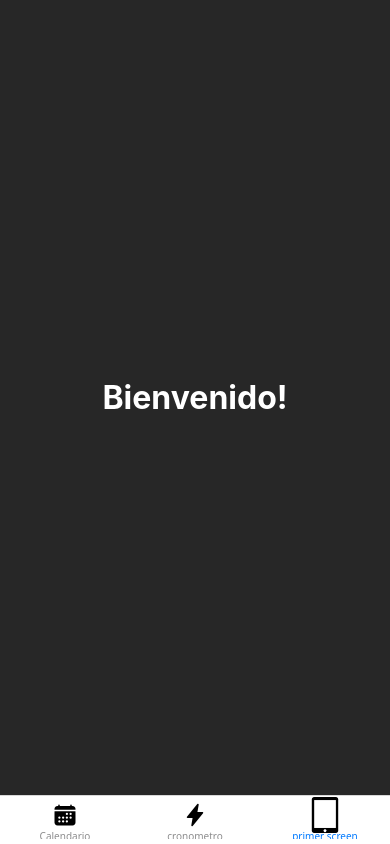
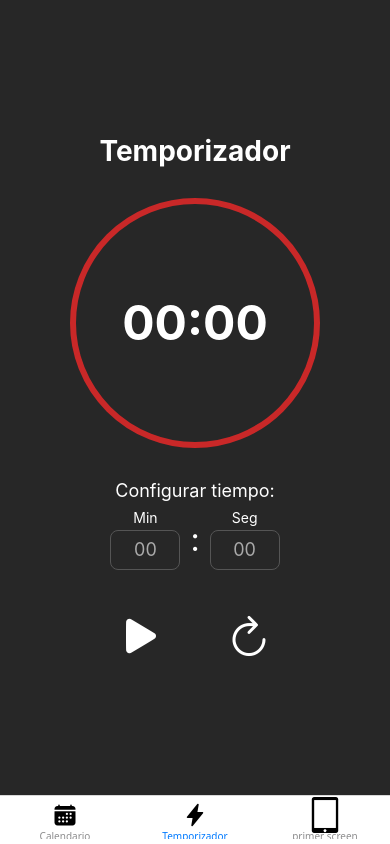
Before and after one commit to FeliL70/TP_Investigaci-n_Lipreti_Ekes_Sass-n_Castera, a React Native app: screen /Temporizador in a window 390 px wide. Built offline with nearby package versions, Linux system fonts and the light colour scheme.

Commit message:
seguimos avanzando (solo sasson y lipre)

```diff
--- a/src/navigation/stackA.js
+++ b/src/navigation/stackA.js
@@ -1,5 +1,5 @@
 import { createNativeStackNavigator } from '@react-navigation/native-stack';
-import cronometro from '../screens/cronometro';
+import temporizador from '../screens/temporizador';
 
 const StackB = createNativeStackNavigator();
 
@@ -7,7 +7,7 @@ export default function StackBNavigator() {
 
   return (
     <StackB.Navigator screenOptions={{ headerShown: false}}>
-      <StackB.Screen name="cronometro" component={cronometro} />
+      <StackB.Screen name="temporizador" component={temporizador} />
     </StackB.Navigator>
   );
 }
--- a/src/navigation/tabs.js
+++ b/src/navigation/tabs.js
@@ -27,7 +27,7 @@ export default function MyTabs() {
       />
 
       <Tab.Screen
-        name="cronometro"
+        name="Temporizador"
         component={StackANavigator}
         options={{
           tabBarIcon: () => (
--- a/src/screens/cronometro.js
+++ /dev/null
@@ -1,153 +0,0 @@
-import React, { useState, useEffect, useRef } from 'react';
-import { View, Text, TouchableOpacity, StyleSheet, TextInput } from 'react-native';
-import { SafeAreaView } from 'react-native-safe-area-context';
-import { Ionicons } from '@expo/vector-icons';
-import { Audio } from 'expo-av';
-
-export default function CronometroScreen() {
-  const [tiempo, setTiempo] = useState(0);
-  const [corriendo, setCorriendo] = useState(false);
-  const [minutoAlarma, setMinutoAlarma] = useState('');
-  const [sound, setSound] = useState(null);
-
-  const intervalRef = useRef(null);
-
-
-  useEffect(() => {
-    if (corriendo) {
-      intervalRef.current = setInterval(() => {
-        setTiempo((prev) => prev + 1);
-      }, 1000);
-    } else {
-      clearInterval(intervalRef.current);
-    }
-    return () => clearInterval(intervalRef.current);
-  }, [corriendo]);
-
-
-  useEffect(() => {
-    if (minutoAlarma && tiempo === parseInt(minutoAlarma) * 60) {
-      reproducirSonido();
-    }
-  }, [tiempo]);
-
-  const formatearTiempo = (segundos) => {
-    const min = Math.floor(segundos / 60);
-    const seg = segundos % 60;
-    return `${min}:${seg.toString().padStart(2, '0')}`;
-  };
-
-
-  async function reproducirSonido() {
-    try {
-      const { sound } = await Audio.Sound.createAsync({
-        uri: 'https://actions.google.com/sounds/v1/alarms/alarm_clock.ogg',
-      });
-      setSound(sound);
-      await sound.playAsync();
-    } catch (error) {
-      console.error('Error al reproducir sonido:', error);
-    }
-  }
-
-
-  useEffect(() => {
-    return sound
-      ? () => {
-          sound.unloadAsync();
-        }
-      : undefined;
-  }, [sound]);
-
-  return (
-    <SafeAreaView style={styles.container}>
-      <Text style={styles.titulo}>Cronómetro</Text>
-
-      <View style={styles.circulo}>
-        <Text style={styles.tiempo}>{formatearTiempo(tiempo)}</Text>
-      </View>
-
-
-      <Text style={styles.label}>Minuto de alarma:</Text>
-      <TextInput
-        style={styles.input}
-        keyboardType="numeric"
-        placeholder="Ej: 5"
-        placeholderTextColor="#aaa"
-        value={minutoAlarma}
-        onChangeText={setMinutoAlarma}
-        blurOnSubmit={true}
-        returnKeyType="done"
-        onSubmitEditing={() => {}}
-      />
-
-      <View style={styles.controles}>
-        <TouchableOpacity onPress={() => setCorriendo(!corriendo)}>
-          <Ionicons
-            name={corriendo ? "pause" : "play"}
-            size={48}
-            color="white"
-          />
-        </TouchableOpacity>
-
-        <TouchableOpacity onPress={() => { setTiempo(0); setCorriendo(false); }}>
-          <Ionicons name="refresh" size={48} color="white" />
-        </TouchableOpacity>
-      </View>
-    </SafeAreaView>
-  );
-}
-
-const styles = StyleSheet.create({
-  container: {
-    flex: 1,
-    backgroundColor: '#272727',
-    alignItems: 'center',
-    justifyContent: 'center',
-    padding: 20,
-  },
-  titulo: {
-    color: 'white',
-    fontSize: 28,
-    marginBottom: 30,
-    fontWeight: 'bold',
-  },
-  circulo: {
-    width: 250,
-    height: 250,
-    borderRadius: 125,
-    borderWidth: 6,
-    borderColor: '#C92828',
-    justifyContent: 'center',
-    alignItems: 'center',
-    marginBottom: 20,
-  },
-  tiempo: {
-    fontSize: 48,
-    textAlign: 'center',
-    color: 'white',
-    fontWeight: 'bold',
-  },
-  label: {
-    color: 'white',
-    fontSize: 18,
-    marginBottom: 8,
-    marginTop: 12,
-  },
-  input: {
-    width: 100,
-    height: 40,
-    borderColor: '#555',
-    borderWidth: 1,
-    borderRadius: 8,
-    color: 'white',
-    textAlign: 'center',
-    fontSize: 18,
-    marginBottom: 20,
-  },
-  controles: {
-    flexDirection: 'row',
-    gap: 40,
-    marginTop: 20,
-  },
-});
--- /dev/null
+++ b/src/screens/temporizador.js
@@ -0,0 +1,212 @@
+import React, { useState, useEffect, useRef } from 'react';
+import { View, Text, TouchableOpacity, StyleSheet, TextInput, Keyboard, Vibration } from 'react-native';
+import { SafeAreaView } from 'react-native-safe-area-context';
+import { Ionicons } from '@expo/vector-icons';
+import { Audio } from 'expo-av';
+
+export default function TemporizadorScreen() {
+  const [tiempoRestante, setTiempoRestante] = useState(0);
+  const [corriendo, setCorriendo] = useState(false);
+  const [minutos, setMinutos] = useState('');
+  const [segundos, setSegundos] = useState('');
+  const [sound, setSound] = useState(null);
+
+  const intervalRef = useRef(null);
+
+  useEffect(() => {
+    if (corriendo && tiempoRestante > 0) {
+      intervalRef.current = setInterval(() => {
+        setTiempoRestante((prev) => prev - 1);
+      }, 1000);
+    } else {
+      clearInterval(intervalRef.current);
+    }
+
+    // Cuando llega a 0, sonar y vibrar
+    if (tiempoRestante === 0 && corriendo) {
+      reproducirSonido();
+      vibrarTelefono();
+      setCorriendo(false);
+    }
+
+    return () => clearInterval(intervalRef.current);
+  }, [corriendo, tiempoRestante]);
+
+  const formatearTiempo = (segundos) => {
+    const min = Math.floor(segundos / 60);
+    const seg = segundos % 60;
+    return `${min.toString().padStart(2, '0')}:${seg.toString().padStart(2, '0')}`;
+  };
+
+  async function reproducirSonido() {
+    try {
+      const { sound } = await Audio.Sound.createAsync({
+        uri: 'https://actions.google.com/sounds/v1/alarms/alarm_clock.ogg',
+      });
+      setSound(sound);
+      await sound.playAsync();
+    } catch (error) {
+      console.error('Error al reproducir sonido:', error);
+    }
+  }
+
+  function vibrarTelefono() {
+
+    Vibration.vibrate([20000]);
+  }
+
+  useEffect(() => {
+    return sound
+      ? () => {
+          sound.unloadAsync();
+        }
+      : undefined;
+  }, [sound]);
+
+  const toggleTemporizador = () => {
+    if (!corriendo) {
+      if (tiempoRestante === 0) {
+        const totalSegundos = parseInt(minutos || 0) * 60 + parseInt(segundos || 0);
+        if (totalSegundos > 0) {
+          setTiempoRestante(totalSegundos);
+          setCorriendo(true);
+          Keyboard.dismiss();
+        }
+      } else {
+        setCorriendo(true);
+      }
+    } else {
+      setCorriendo(false);
+    }
+  };
+
+  const reiniciarTemporizador = () => {
+    setCorriendo(false);
+    setTiempoRestante(0);
+    setMinutos('');
+    setSegundos('');
+  };
+
+  return (
+    <SafeAreaView style={styles.container}>
+      <Text style={styles.titulo}>Temporizador</Text>
+
+      <View style={styles.circulo}>
+        <Text style={styles.tiempo}>{formatearTiempo(tiempoRestante)}</Text>
+      </View>
+
+      <Text style={styles.label}>Configurar tiempo:</Text>
+
+      <View style={styles.inputRow}>
+        <View style={styles.inputGroup}>
+          <Text style={styles.inputLabel}>Min</Text>
+          <TextInput
+            style={styles.input}
+            keyboardType="numeric"
+            placeholder="00"
+            placeholderTextColor="#aaa"
+            value={minutos}
+            onChangeText={setMinutos}
+            returnKeyType="done"
+          />
+        </View>
+
+        <Text style={styles.dosPuntos}>:</Text>
+
+        <View style={styles.inputGroup}>
+          <Text style={styles.inputLabel}>Seg</Text>
+          <TextInput
+            style={styles.input}
+            keyboardType="numeric"
+            placeholder="00"
+            placeholderTextColor="#aaa"
+            value={segundos}
+            onChangeText={setSegundos}
+            returnKeyType="done"
+          />
+        </View>
+      </View>
+
+      <View style={styles.controles}>
+        <TouchableOpacity onPress={toggleTemporizador}>
+          <Ionicons name={corriendo ? "pause" : "play"} size={48} color="white" />
+        </TouchableOpacity>
+
+        <TouchableOpacity onPress={reiniciarTemporizador}>
+          <Ionicons name="refresh" size={48} color="white" />
+        </TouchableOpacity>
+      </View>
+    </SafeAreaView>
+  );
+}
+
+const styles = StyleSheet.create({
+  container: {
+    flex: 1,
+    backgroundColor: '#272727',
+    alignItems: 'center',
+    justifyContent: 'center',
+    padding: 20,
+  },
+  titulo: {
+    color: 'white',
+    fontSize: 28,
+    marginBottom: 30,
+    fontWeight: 'bold',
+  },
+  circulo: {
+    width: 250,
+    height: 250,
+    borderRadius: 125,
+    borderWidth: 6,
+    borderColor: '#C92828',
+    justifyContent: 'center',
+    alignItems: 'center',
+    marginBottom: 20,
+  },
+  tiempo: {
+    fontSize: 48,
+    textAlign: 'center',
+    color: 'white',
+    fontWeight: 'bold',
+  },
+  label: {
+    color: 'white',
+    fontSize: 18,
+    marginBottom: 8,
+    marginTop: 12,
+  },
+  inputRow: {
+    flexDirection: 'row',
+    alignItems: 'center',
+    marginBottom: 10,
+  },
+  inputGroup: {
+    alignItems: 'center',
+  },
+  inputLabel: {
+    color: 'white',
+    fontSize: 14,
+    marginBottom: 4,
+  },
+  input: {
+    width: 70,
+    height: 40,
+    borderColor: '#555',
+    borderWidth: 1,
+    borderRadius: 8,
+    color: 'white',
+    textAlign: 'center',
+    fontSize: 18,
+  },
+  dosPuntos: {
+    color: 'white',
+    fontSize: 32,
+    marginHorizontal: 10,
+  },
+  controles: {
+    flexDirection: 'row',
+    gap: 60,
+    marginTop: 30,
+  },
+});
```
